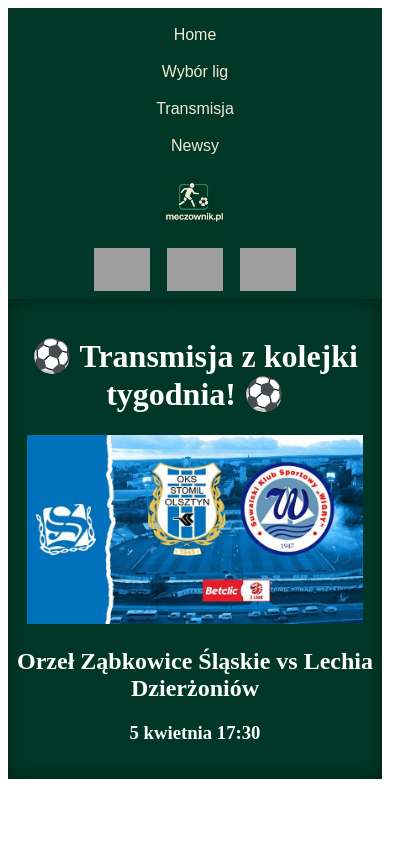
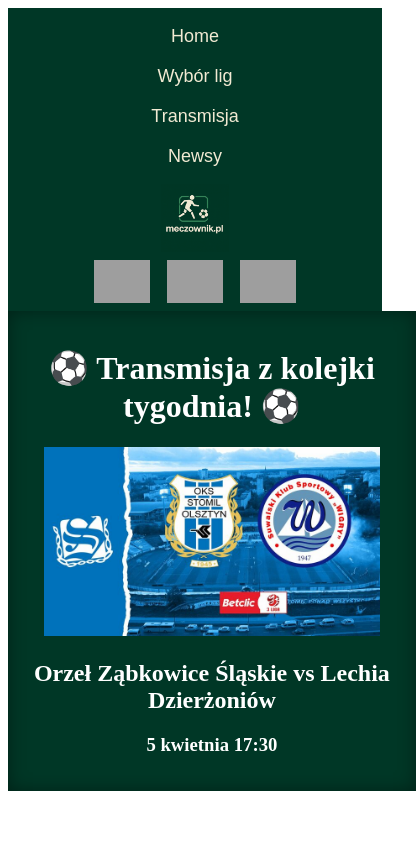
Before and after one commit to Meczownik/Meczownik.pl, a plain HTML site: page index.html in a window 390 px wide. Shown: the top 844 px of the page, 416 px wide, since content can reach past the window. Drawn offline with Linux system fonts and the light colour scheme; grey boxes are pictures that could not be loaded.

Commit message:
poprawka respo

```diff
--- a/style.css
+++ b/style.css
@@ -34,7 +34,7 @@
 
 #holder_transmisji {
     width: 100%;
-    height: 70vh;
+    height: 80vh;
     background-color: #003726;
     position: relative;
     text-align: center;
@@ -44,7 +44,7 @@
 
 #holder_transmisji img{
     width: 70%;
-    height: 75%;
+    max-height: 75%;
 }
 
 #wyszukiwarka{
@@ -147,7 +147,7 @@
     #header button {
         width: auto;
         margin: 1vh 0;
-        font-size: medium;
+        font-size: large;
     }
 
     #header .logo {
@@ -160,7 +160,6 @@
     #header .social_holder {
         margin-left: 0;
         justify-content: center;
-        width: 100%;
     }
 
     #header .social_holder img {
@@ -170,7 +169,7 @@
 
     #holder_transmisji {
         height: auto;
-        padding: 2vh 0;
+        padding: 2vh 2vh;
     }
 
     #holder_transmisji img {
@@ -195,6 +194,7 @@
 
     #wybor_lig {
         margin-top: 10vh;
+        padding-top: 2vh;
     }
 
     #wybor_lig button {
```
